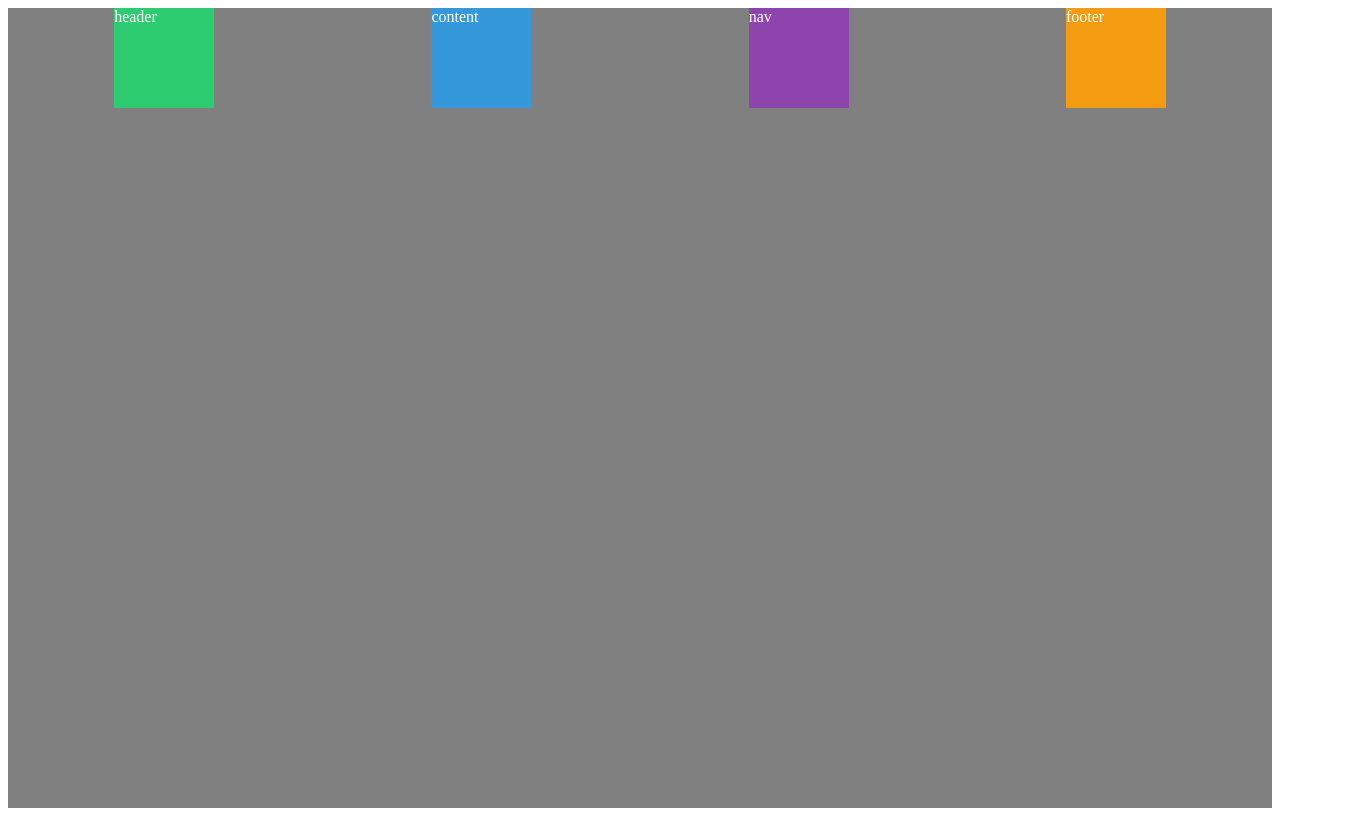
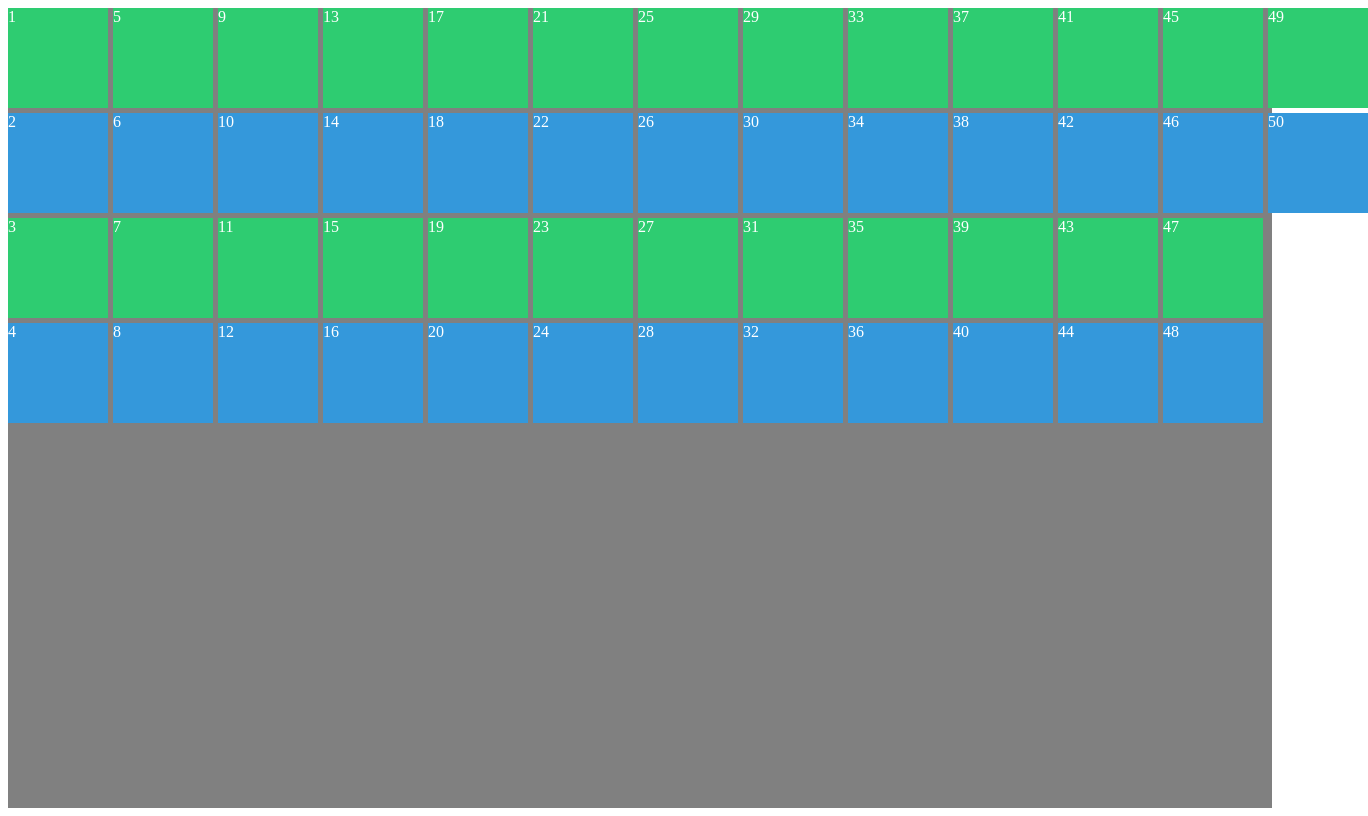
Before and after one commit to sungalex/scss-masterclass, a plain HTML site: page grid/index.html in a window 1280 px wide. Shown: the whole page, 1368 px wide, since content can reach past the window. Drawn offline with Linux system fonts and the light colour scheme.

Commit message:
grid-auto-flow, grid-auto-rows, grid-auto-columns

```diff
--- a/grid/index.html
+++ b/grid/index.html
@@ -9,10 +9,56 @@
 
   <body>
     <div class="grid">
-      <div class="header">header</div>
-      <div class="content">content</div>
-      <div class="nav">nav</div>
-      <div class="footer">footer</div>
+      <div class="item">1</div>
+      <div class="item">2</div>
+      <div class="item">3</div>
+      <div class="item">4</div>
+      <div class="item">5</div>
+      <div class="item">6</div>
+      <div class="item">7</div>
+      <div class="item">8</div>
+      <div class="item">9</div>
+      <div class="item">10</div>
+      <div class="item">11</div>
+      <div class="item">12</div>
+      <div class="item">13</div>
+      <div class="item">14</div>
+      <div class="item">15</div>
+      <div class="item">16</div>
+      <div class="item">17</div>
+      <div class="item">18</div>
+      <div class="item">19</div>
+      <div class="item">20</div>
+      <div class="item">21</div>
+      <div class="item">22</div>
+      <div class="item">23</div>
+      <div class="item">24</div>
+      <div class="item">25</div>
+      <div class="item">26</div>
+      <div class="item">27</div>
+      <div class="item">28</div>
+      <div class="item">29</div>
+      <div class="item">30</div>
+      <div class="item">31</div>
+      <div class="item">32</div>
+      <div class="item">33</div>
+      <div class="item">34</div>
+      <div class="item">35</div>
+      <div class="item">36</div>
+      <div class="item">37</div>
+      <div class="item">38</div>
+      <div class="item">39</div>
+      <div class="item">40</div>
+      <div class="item">41</div>
+      <div class="item">42</div>
+      <div class="item">43</div>
+      <div class="item">44</div>
+      <div class="item">45</div>
+      <div class="item">46</div>
+      <div class="item">47</div>
+      <div class="item">48</div>
+      <div class="item">49</div>
+      <div class="item">50</div>
     </div>
   </body>
 </html>
--- a/grid/src/scss/styles.css
+++ b/grid/src/scss/styles.css
@@ -6,21 +6,14 @@
   gap: 5px;
   grid-template-columns: repeat(4, 100px);
   grid-template-rows: repeat(4, 100px);
-  place-content: flex-start space-around; /* 수직정열 수평정열 */
+  grid-auto-flow: column;
+  grid-auto-columns: 100px;
 }
 
-.header {
+.item:nth-child(odd) {
   background-color: #2ecc71;
 }
 
-.content {
+.item:nth-child(even) {
   background-color: #3498db;
 }
-
-.nav {
-  background-color: #8e44ad;
-}
-
-.footer {
-  background-color: #f39c12;
-}
```
Also changed, not shown: grid/README.md.
